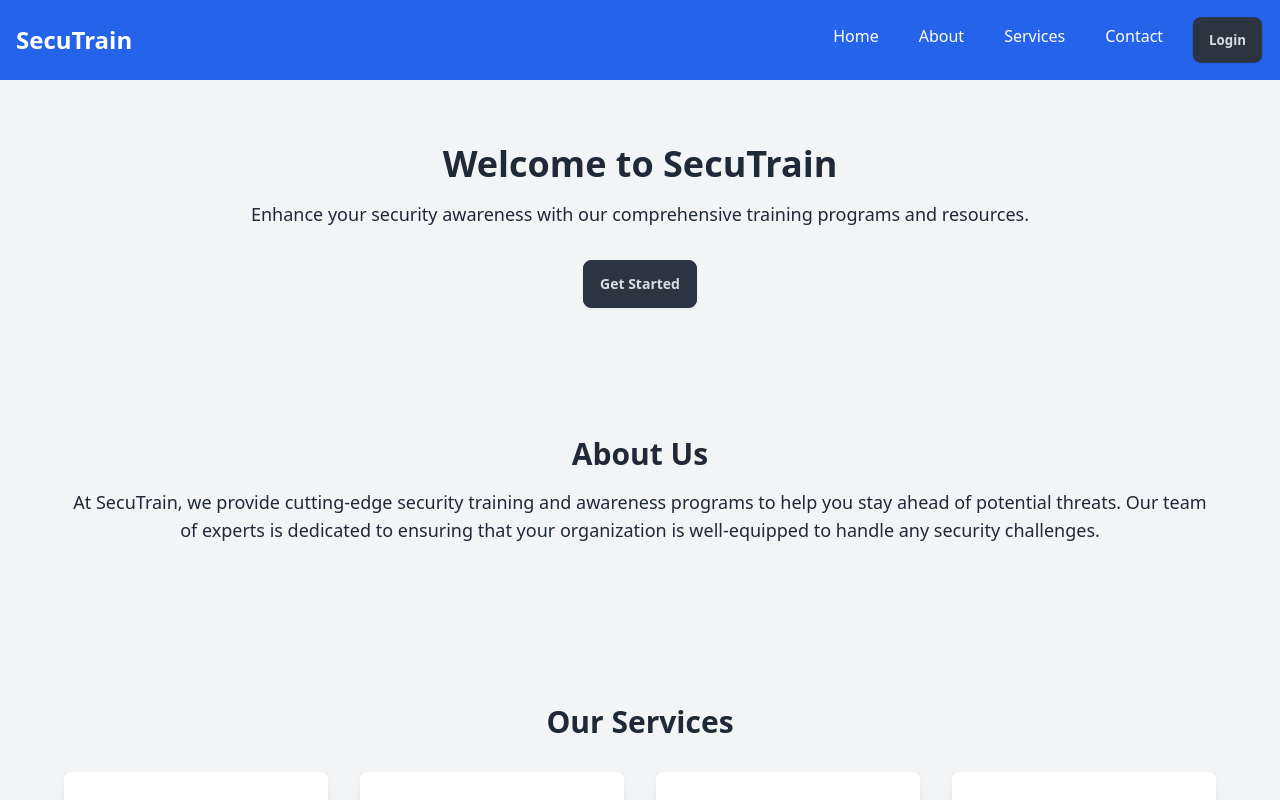
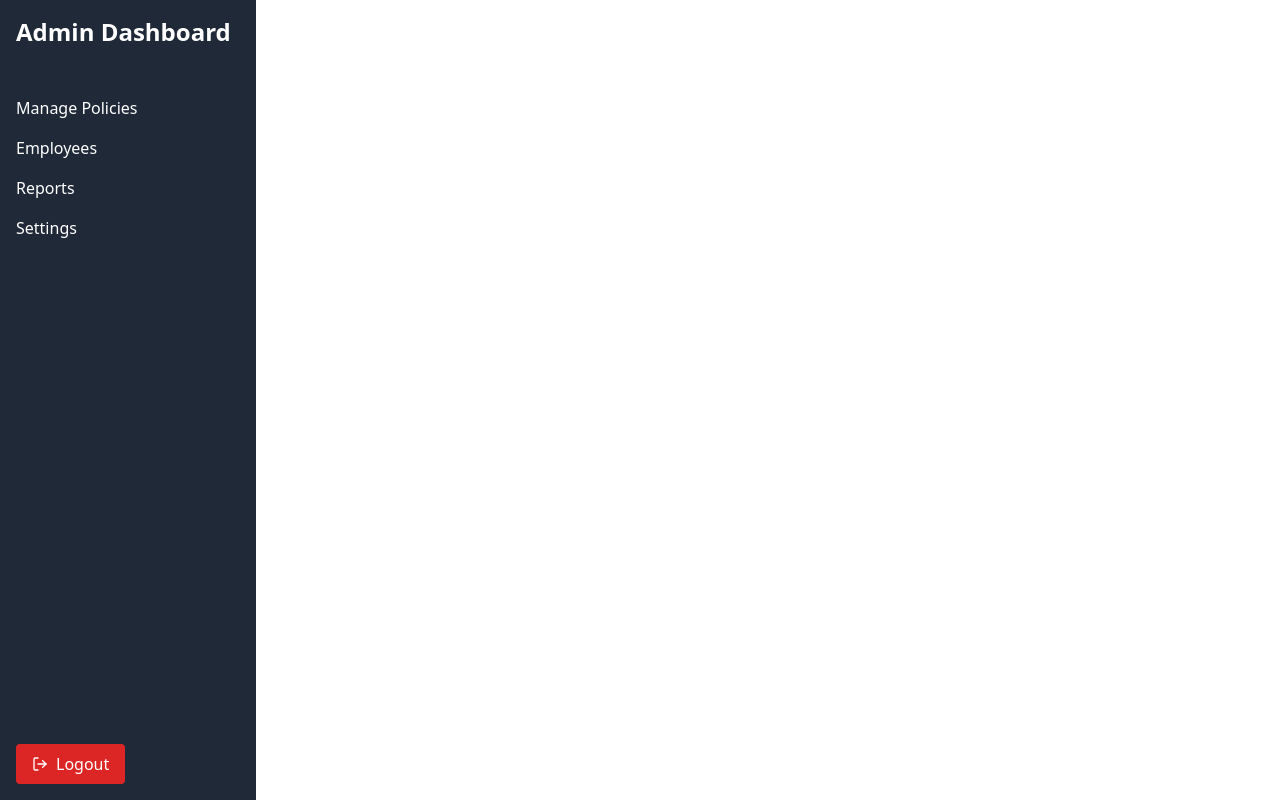
Before and after one commit to Dulitha99/Compliance-tracker, a React (Vite) app in the folder frontend/: page /admindashboard in a window 1280 px wide. Before the commit this address led to /. Shown: the top 800 px of the page. Built offline with nearby package versions, Linux system fonts and the light colour scheme.

Commit message:
added admin dashboard

```diff
--- a/frontend/package.json
+++ b/frontend/package.json
@@ -12,6 +12,7 @@
   "dependencies": {
     "react": "^18.3.1",
     "react-dom": "^18.3.1",
+    "react-icons": "^5.3.0",
     "react-router-dom": "^6.26.2",
     "tailwind": "^4.0.0"
   },
--- a/frontend/src/App.jsx
+++ b/frontend/src/App.jsx
@@ -4,6 +4,7 @@ import Home from './pages/home/home';
 import Login from './pages/login/login';
 import Signup from './pages/signup/signup';
 import AdminRegister from "./pages/admin/adminlogin";
+import AdminDashboard from "./pages/admin/admindashboard"
 
 
 const App = () => {
@@ -14,6 +15,7 @@ const App = () => {
         <Route path="/login" element={<Login />} />
         <Route path="/signup" element={<Signup />} />
         <Route path="/adminregister" element={<AdminRegister />} />
+        <Route path="/admindashboard" element={<AdminDashboard />} />
         <Route path="*" element={<Navigate to="/" />} />
       </Routes>
     </div>
--- /dev/null
+++ b/frontend/src/pages/admin/admindashboard.jsx
@@ -0,0 +1,47 @@
+import React from 'react';
+import { Link, Outlet } from 'react-router-dom';
+import { FiLogOut } from 'react-icons/fi'; // Import the logout icon
+
+const Dashboard = () => {
+  const handleLogout = () => {
+    // Implement logout logic here
+    console.log('Logged out');
+  };
+
+  return (
+    <div className="flex flex-col min-h-screen">
+      <aside className="w-64 bg-gray-800 text-white min-h-screen">
+        <div className="p-4">
+          <h2 className="text-2xl font-bold">Admin Dashboard</h2>
+        </div>
+        <nav className="mt-6">
+          <ul>
+            <li className="hover:bg-gray-700">
+              <Link to="/manage-policies" className="block px-4 py-2">Manage Policies</Link>
+            </li>
+            <li className="hover:bg-gray-700">
+              <Link to="/employees" className="block px-4 py-2">Employees</Link>
+            </li>
+            <li className="hover:bg-gray-700">
+              <Link to="/reports" className="block px-4 py-2">Reports</Link>
+            </li>
+            <li className="hover:bg-gray-700">
+              <Link to="/settings" className="block px-4 py-2">Settings</Link>
+            </li>
+          </ul>
+        </nav>
+        <button
+          onClick={handleLogout}
+          className="absolute bottom-4 left-4 flex items-center bg-red-600 text-white px-4 py-2 rounded"
+        >
+          <FiLogOut className="mr-2" /> Logout
+        </button>
+      </aside>
+      <main className="flex-1 p-6 bg-gray-100">
+        <Outlet />
+      </main>
+    </div>
+  );
+};
+
+export default Dashboard;
```
Also changed, not shown: 1 other file (tests, documents, lock files or other folders).
